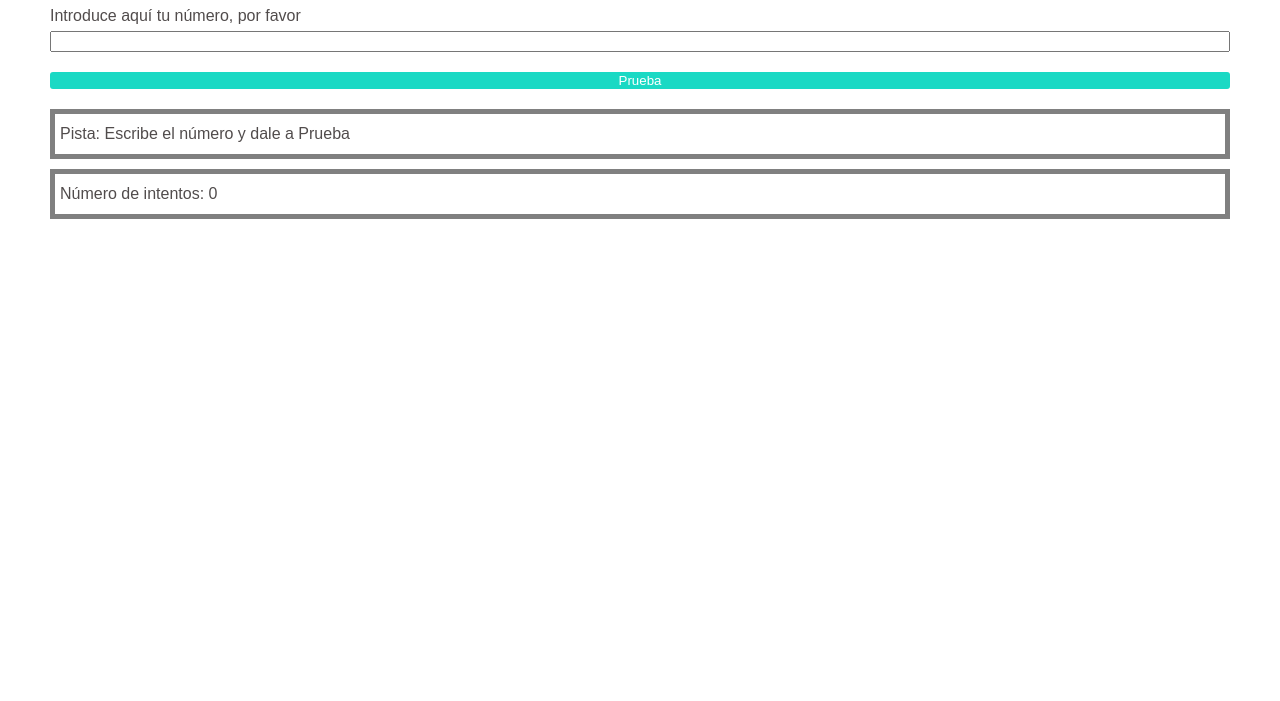
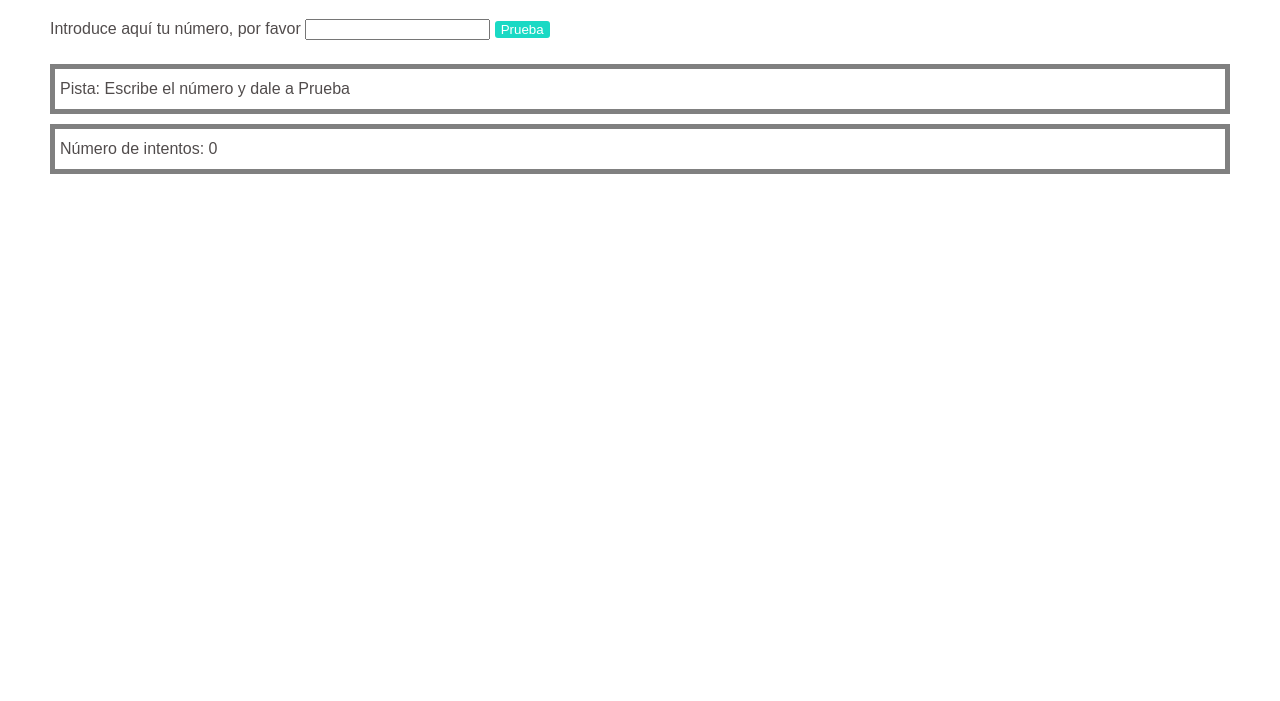
Before and after one commit to Adalab/modulo-2-evaluacion-intermedia-SandraFernandz, a plain HTML site: page index.html in a window 1280 px wide. Shown: the part 99-800 px from the top of the page. Drawn offline with Linux system fonts and the light colour scheme.

Commit message:
adding styles

```diff
--- a/index.html
+++ b/index.html
@@ -11,11 +11,13 @@
   <body class="body">
     <main>
       <h1>Adivina el número</h1>
-      <form class="form" action="">
-        <label for="number">Introduce aquí tu número, por favor</label>
-        <input type="text" id="number" class="js_number" />
-        <input type="button" value="Prueba" class="button js_update" />
-      </form>
+      <div class="formulario">
+        <form class="form" action="">
+          <label for="number">Introduce aquí tu número, por favor</label>
+          <input type="text" id="number" class="js_number" />
+          <input type="button" value="Prueba" class="button js_update" />
+        </form>
+      </div>
       <p class="js_tries">Pista: Escribe el número y dale a Prueba</p>
       <p class="counter js_counter">Número de intentos: 0</p>
     </main>
--- a/styles/style.css
+++ b/styles/style.css
@@ -7,10 +7,11 @@
   margin-right: 50px;
   line-height: 30px;
 }
-.form {
+.formulario {
   margin-top: 20px;
   display: flex;
   flex-direction: column;
+  justify-content: left;
 }
 
 .button {
```
